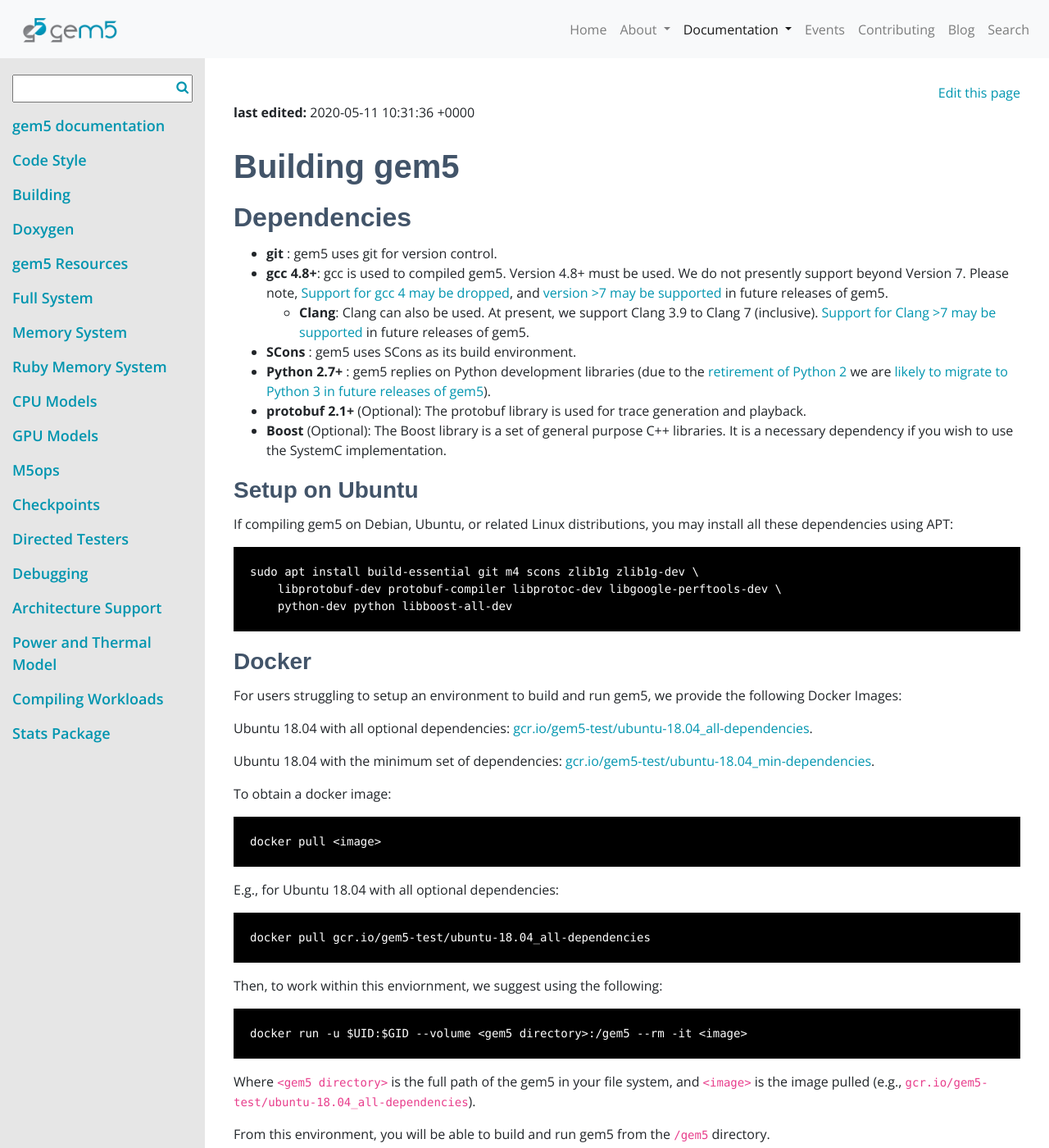
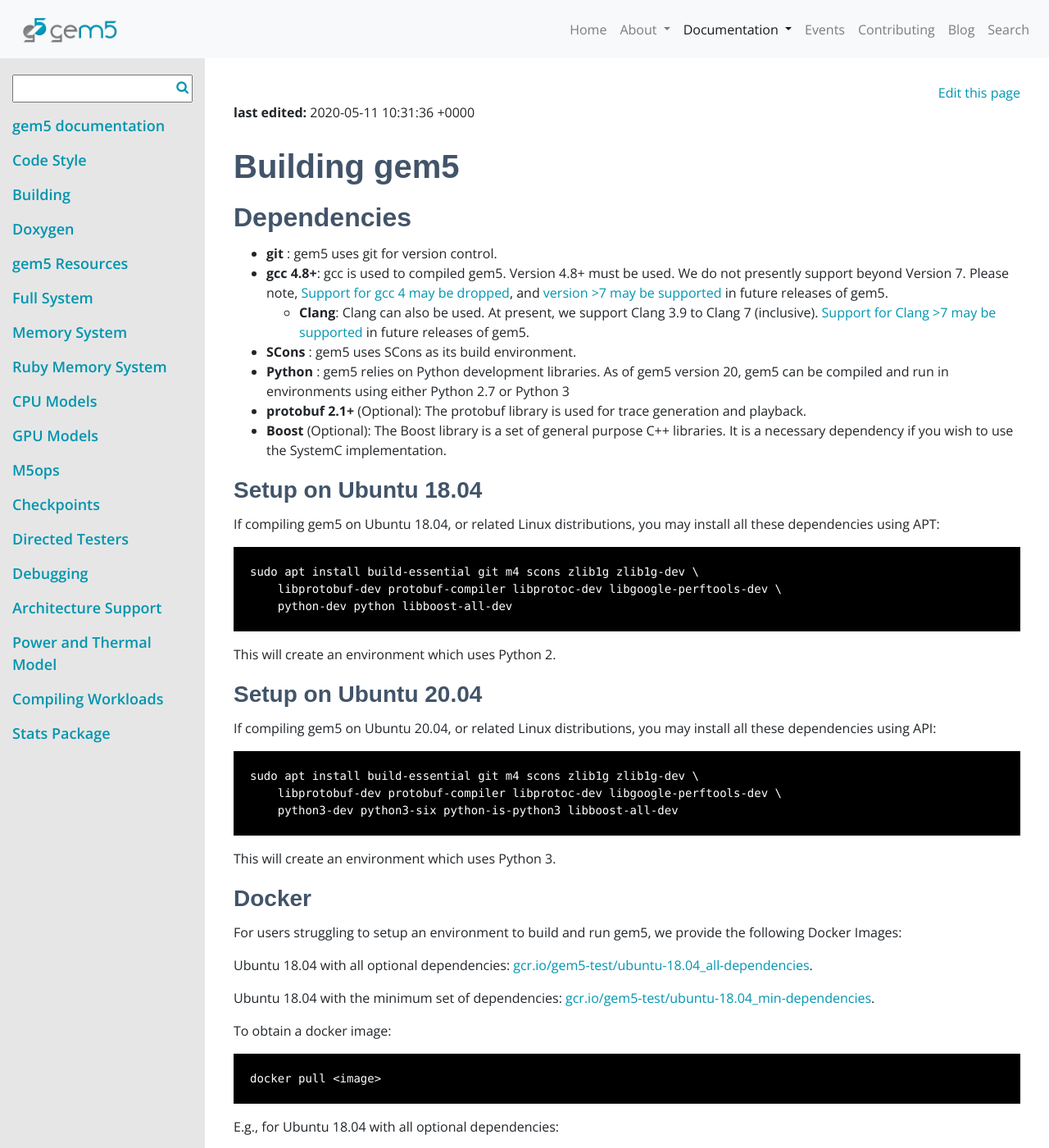
Before and after one commit to gem5/website, a Jekyll site: the page built from _pages/documentation/general_docs/building/index.md, in a window 1280 px wide and 1400 px high. Shown: the whole window at 82% size. Built offline with Jekyll 4.4.1, drawn with Linux system fonts in a browser that asks for light colours; nearby versions of some CDN libraries; some web fonts are replaced.

Commit message:
website: Updated building docs for Python 3 support
The building doc have been updated to state that gem5 is buildable and
runable in both Python 2 and Python 3. This includes giving seperate APT
commands for when obtaining dependencies in Ubuntu 18.04 and Ubuntu
20.04.

The Ubuntu 18.04 setup is assumed to use Python 2, and 20.04 with
Python 3. This reflects our Docker and testing setup.

Change-Id: I963ad4f1a3a70e452598dccc319401c28fb64d8d
Reviewed-on: https://gem5-review.googlesource.com/c/public/gem5-website/+/28868
Reviewed-by: Jason Lowe-Power <power.jg@gmail.com>
Maintainer: Jason Lowe-Power <power.jg@gmail.com>
Tested-by: Jason Lowe-Power <power.jg@gmail.com>

````diff
--- a/_pages/documentation/general_docs/building/index.md
+++ b/_pages/documentation/general_docs/building/index.md
@@ -21,20 +21,18 @@
 Clang 7 (inclusive). [Support for Clang >7 may be supported](
 https://gem5.atlassian.net/browse/GEM5-394) in future releases of gem5.
 * **SCons** : gem5 uses SCons as its build environment.
-* **Python 2.7+** : gem5 replies on Python development libraries (due to the
-[retirement of Python 2](
-http://pyfound.blogspot.com/2019/12/python-2-sunset.html) we are [likely to
-migrate to Python 3 in future releases of gem5](
-https://gem5.atlassian.net/browse/GEM5-275)).
+* **Python** : gem5 relies on Python development libraries. As of gem5 version
+20, gem5 can be compiled and run in environments using either Python 2.7 or
+Python 3
 * **protobuf 2.1+** (Optional): The protobuf library is used for trace
 generation and playback.
 * **Boost** (Optional): The Boost library is a set of general purpose C++
 libraries. It is a necessary dependency if you wish to use the SystemC
 implementation.
 
-### Setup on Ubuntu
+### Setup on Ubuntu 18.04
 
-If compiling gem5 on Debian, Ubuntu, or related Linux distributions, you may
+If compiling gem5 on Ubuntu 18.04, or related Linux distributions, you may
 install all these dependencies using APT:
 
 ```
@@ -42,6 +40,21 @@
     libprotobuf-dev protobuf-compiler libprotoc-dev libgoogle-perftools-dev \
     python-dev python libboost-all-dev
 ```
+
+This will create an environment which uses Python 2.
+
+### Setup on Ubuntu 20.04
+
+If compiling gem5 on Ubuntu 20.04, or related Linux distributions, you may
+install all these dependencies using API:
+
+```
+sudo apt install build-essential git m4 scons zlib1g zlib1g-dev \
+    libprotobuf-dev protobuf-compiler libprotoc-dev libgoogle-perftools-dev \
+    python3-dev python3-six python-is-python3 libboost-all-dev
+```
+
+This will create an environment which uses Python 3.
 
 ### Docker
 
````
